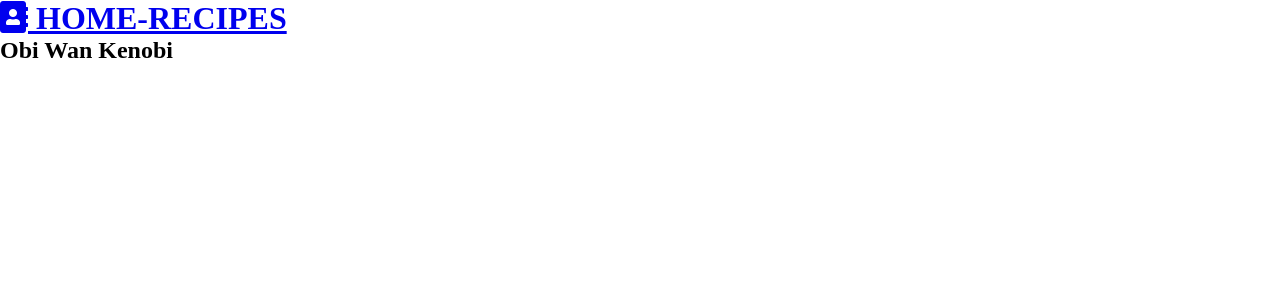
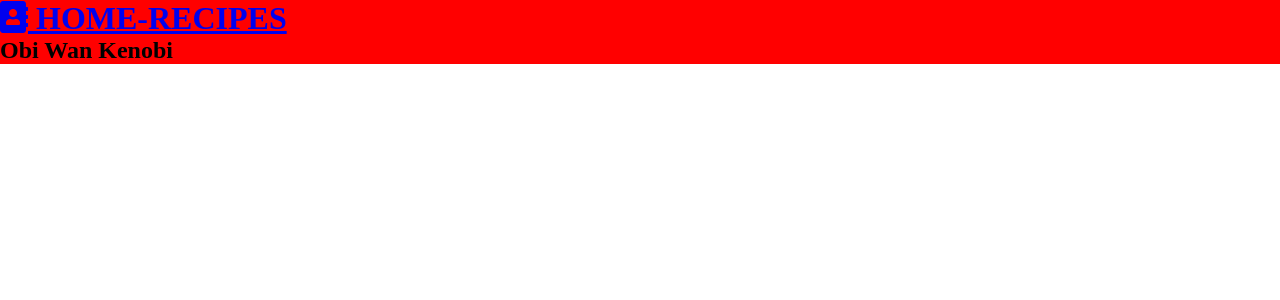
Before and after one commit to brunoarantes1972/curso-django-p1, a Django app: page / in a window 1280 px wide. Shown: the top 300 px of the page. Run offline with Django 4.2, Linux system fonts and the light colour scheme.

Commit message:
Class-Mar-27-d

```diff
--- a/recipes/templates/recipes/partials/head.html
+++ b/recipes/templates/recipes/partials/head.html
@@ -33,5 +33,15 @@
         body {
             font-size: 1.6rem;
         }
+
+        .container {
+            max-width: 144rem;
+            background: red;
+            margin: 0 auto;
+        }
+
+        .main-header-container {
+            background: #13141f;
+        }
     </style>
 </head>
```
